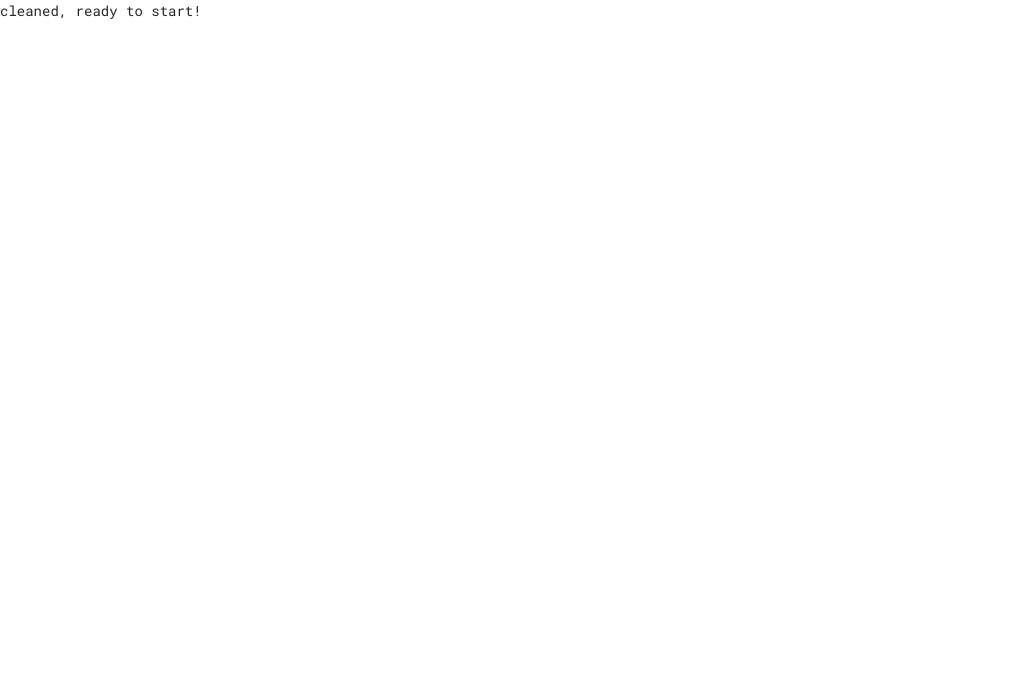
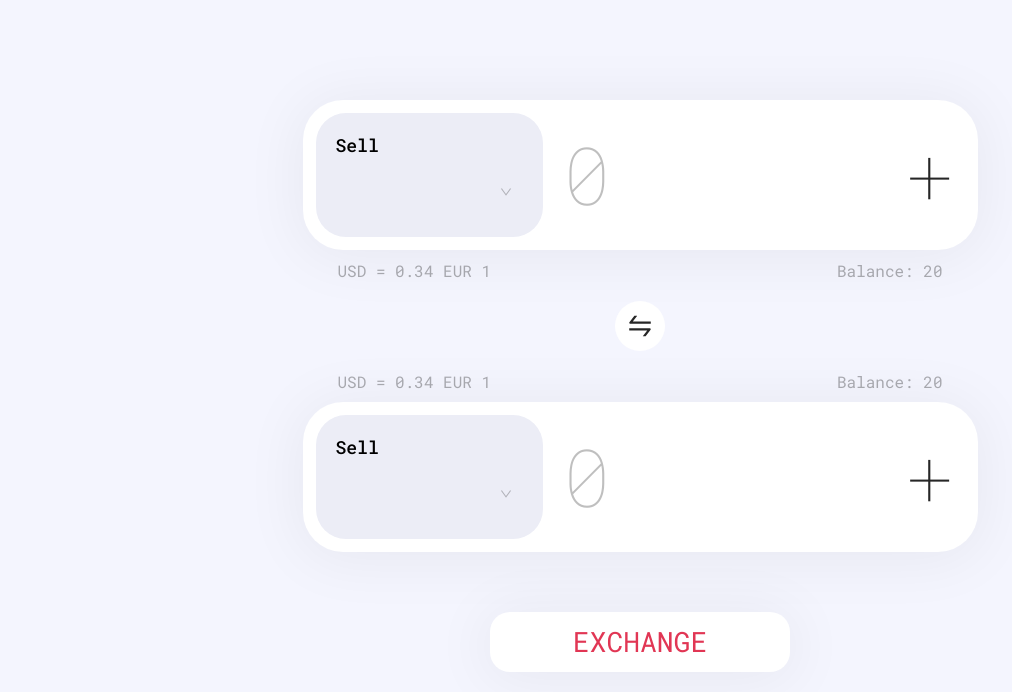
Before and after one commit to arminayat/red-exchange, a React (Create React App) app: page / in a window 1280 px wide. Shown: the top 692 px of the page, without its empty margins (0-1012 px from the left). Built offline with nearby package versions, Linux system fonts and the light colour scheme.

Commit message:
feat(App): add Layout system to the App

```diff
--- a/src/App.tsx
+++ b/src/App.tsx
@@ -1,8 +1,28 @@
+import { Layout } from "antd";
+import styled from "styled-components";
+import Homepage from "./Pages/Homepage";
+
+const Content = styled(Layout.Content)`
+  padding: 10rem;
+  background-color: var(--bg);
+`;
+
 function App() {
   return (
-    <div>
-      cleaned, ready to start!
-    </div>
+    <Layout
+      style={{
+        height: "100%",
+        width: "100%",
+        minHeight: "100vh",
+        backgroundColor: "var(--bg)",
+      }}
+    >
+      {/* <Header /> */}
+      <Content>
+        <Homepage />
+      </Content>
+      {/* <Footer /> */}
+    </Layout>
   );
 }
 
```
